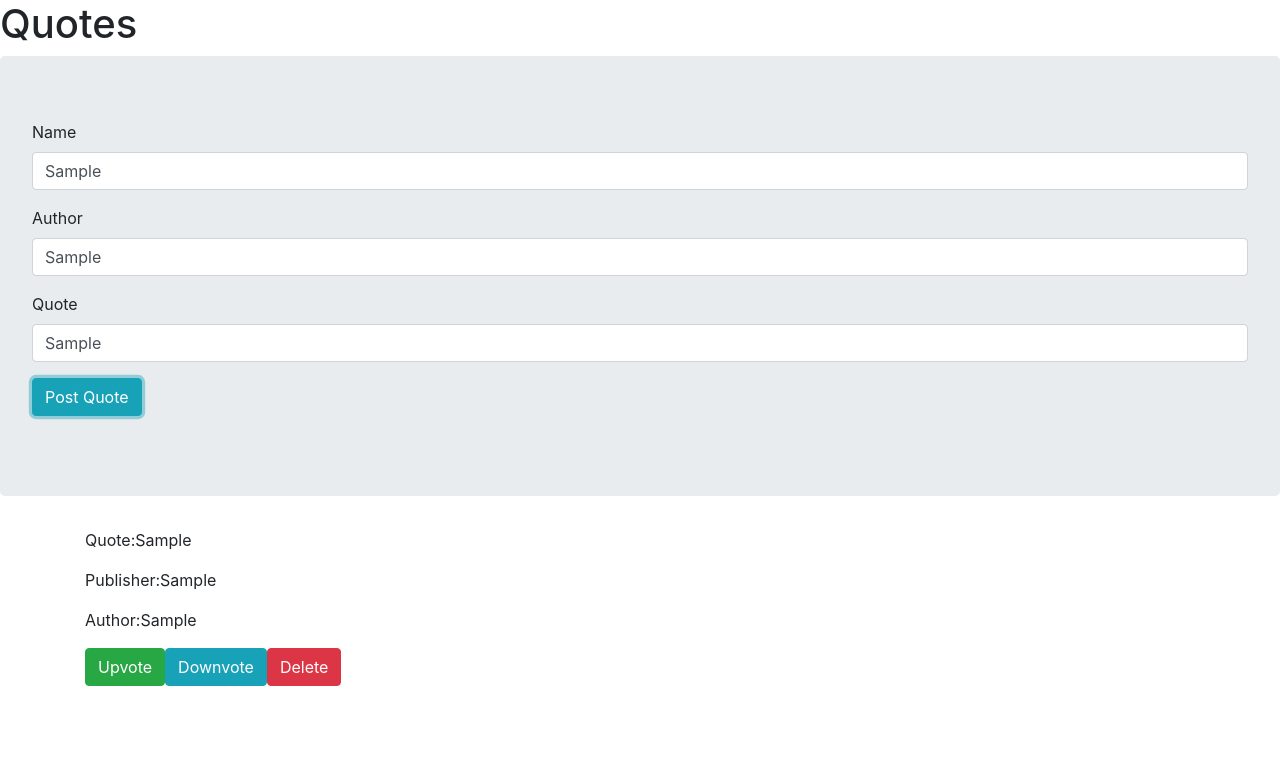
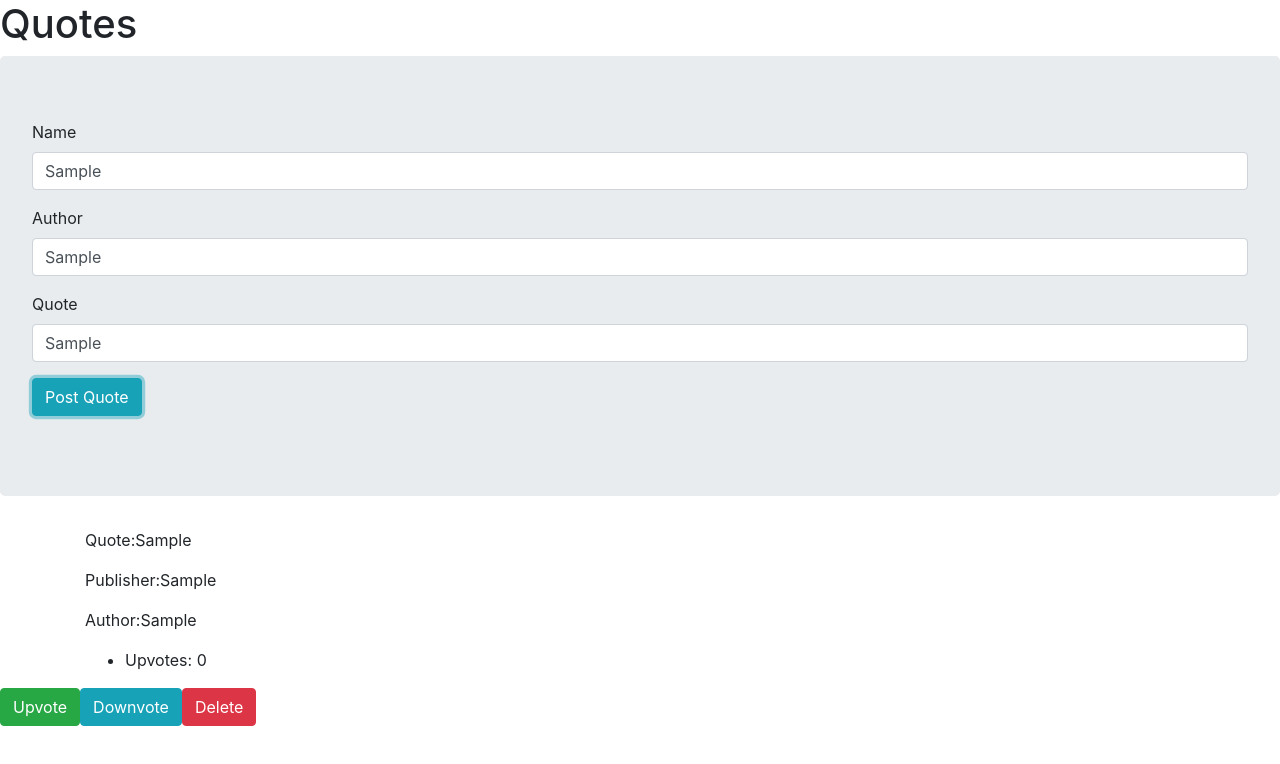
Before and after one commit to Brayonski/Quotes, an Angular app: page / in a window 1280 px wide. Both pictures are taken after typing "Sample", "Sample", "Sample" into the empty fields and a click on the button "Post Quote". Shown: the top 764 px of the page. Built offline with nearby package versions, Linux system fonts and the light colour scheme.

Commit message:
upvotes click add

```diff
--- a/src/app/quote-details/quote-details.component.html
+++ b/src/app/quote-details/quote-details.component.html
@@ -10,8 +10,10 @@
     Author:{{quote.author}}
   </p>
 
-  <button class="btn btn-success">Upvote</button>
-  <button class="btn btn-info">Downvote</button>
-  <button class="btn btn-danger">Delete</button>
+  <ul>
+    <li> <p>Upvotes: {{quote.upvotes}}</p> </li>
+  </ul>
+
+
 
 </div>
--- a/src/app/quote/quote.component.html
+++ b/src/app/quote/quote.component.html
@@ -3,4 +3,7 @@
 <div *ngFor="let quote of quotes; let i=index">
 
     <app-quote-details [quote]="quote"></app-quote-details>
+    <button class="btn btn-success" (click)="upvote(i)" >Upvote</button>
+    <button class="btn btn-info">Downvote</button>
+    <button class="btn btn-danger">Delete</button>
 </div>
--- a/src/app/quote/quote.component.ts
+++ b/src/app/quote/quote.component.ts
@@ -10,6 +10,10 @@
   addQuote(myQuote){
     this.quotes.push(myQuote)
   }
+
+  upvote(i){
+    this.quotes[i].upvotes +=1
+  }
   constructor() { }
 
   ngOnInit() {
```
